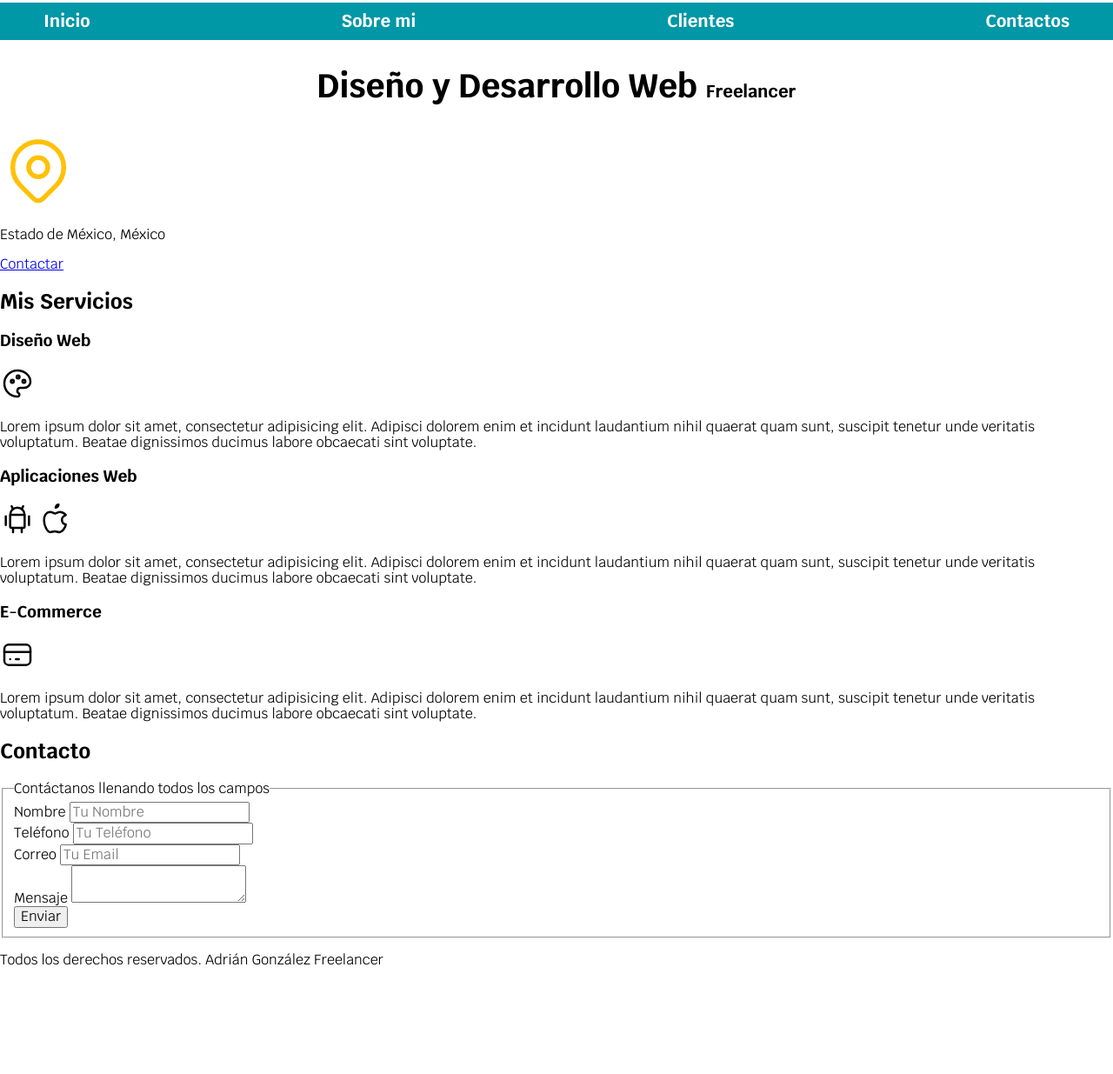
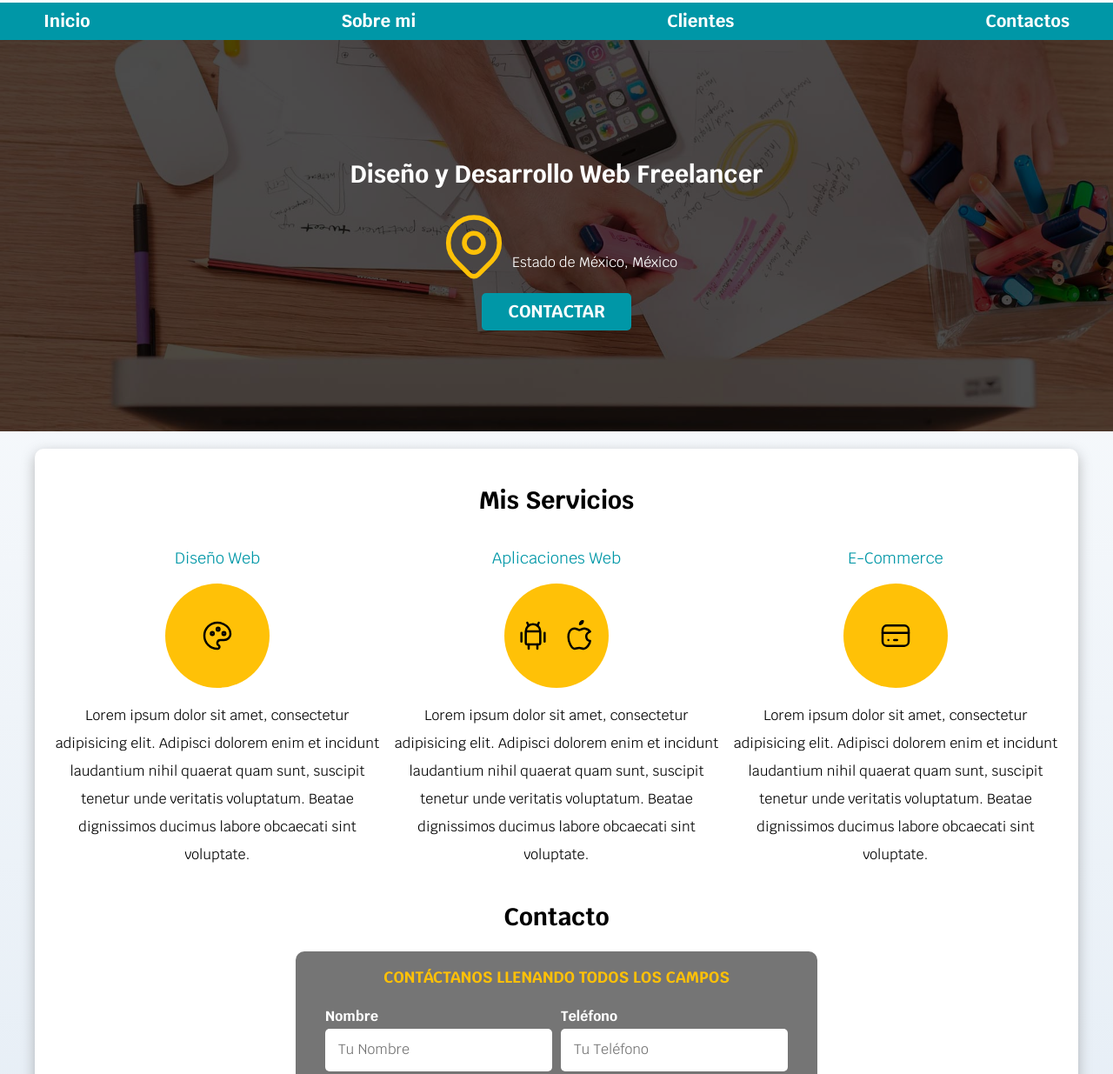
Before and after one commit to adriangonzalez-code/desarrollo-web-completo, a plain HTML site: page 01-Sitio-Freelancer/index.html in a window 1280 px wide. Shown: the part 92-1327 px from the top of the page at 87% size. Before the commit the page ends 1221 px from the top, so only its background shows below. Drawn offline with Linux system fonts and the light colour scheme.

Commit message:
Completed first landing page

```diff
--- a/01-Sitio-Freelancer/css/styles.css
+++ b/01-Sitio-Freelancer/css/styles.css
@@ -4,20 +4,73 @@
     --primario: #FFC107;
     --secundario: #0097A7;
     --gris: #757575;
+    --grisClaro: #DFE9F3;
 }
 
+/* Globales */
 html {
     font-size: 62.5%; /* Tamaño de fuente */
+    box-sizing: border-box; /* Hack para boz model */
+    scroll-snap-type: y proximity;
+}
+
+*, *:before, *:after {
+    box-sizing: inherit;
 }
 
 body {
     font-size: 16px;
     font-family: "Krub", sans-serif; /* Tipo de fuente */
+    background-image: linear-gradient(to top, var(--grisClaro) 0%, var(--blanco) 100%);
 }
 
-.titulo {
+.boton {
+    background-color: var(--secundario);
+    color: var(--blanco);
+    padding: 1rem 3rem;
+    margin-top: 1rem;
+    font-size: 2rem;
+    text-decoration: none;
+    text-transform: uppercase;
+    font-weight: bold;
+    border-radius: .5rem;
+    width: 90%;
+    text-align: center;
+    border: none;
+}
+
+@media (min-width: 768px) {
+    .boton {
+        width: auto;
+    }
+}
+
+.boton:hover {
+    cursor: pointer;
+}
+
+.sombra {
+    box-shadow: 0px 5px 15px 0px rgba(112,112,112,0.48);
+    background-color: var(--blanco);
+    padding: 2rem;
+    border-radius: 1rem;
+}
+
+/* Tipografía */
+h1 {
+    font-size: 3.8rem; /* Tamaño de fuente */
+}
+
+h2 {
+    font-size: 2.8rem; /* Tamaño de fuente */
+}
+
+h3 {
+    font-size: 1.8rem; /* Tamaño de fuente */
+}
+
+h1, h2, h3 {
     text-align: center; /* Centrar un texto */
-    font-size: 3.8rem; /* Tamaño de fuente */
 }
 
 .titulo span {
@@ -25,20 +78,49 @@ body {
 }
 
 .contenedor {
-    width: 120rem;
+    max-width: 120rem;
     margin: 0 auto;
 }
 
+/* Utilidades */
+.w-sm-100 {
+    width: 100%;
+}
+
+@media (min-width: 768px) {
+    .w-sm-100 {
+        width: auto;
+    }
+}
+
+.flex {
+    display: flex;
+}
+
+.alinear-derecha {
+    justify-content: flex-end;
+}
+
+/* Navegación Principal */
 .nav-bg {
     background-color: var(--secundario);
 }
 
 .navegacion-principal {
     display: flex;
-    justify-content: space-between;
+    flex-direction: column;
+}
+
+@media (min-width: 768px) {
+    .navegacion-principal {
+        flex-direction: row;
+        justify-content: space-between;
+    }
 }
 
 .navegacion-principal a {
+    display: block;
+    text-align: center;
     padding: 1rem;
     color: var(--blanco);
     text-decoration: none;
@@ -51,6 +133,139 @@ body {
     color: var(--oscuro);
 }
 
-@media (min-width: 480px) {
+.hero {
+    background-image: url("../img/hero.jpg");
+    background-repeat: no-repeat;
+    background-size: cover;
+    height: 450px;
+    position: relative;
+    margin-bottom: 2rem;
+}
 
+.contenido-hero {
+    position: absolute;
+    /*background-color: rgba(0, 0, 0, 0.7);!** Antetiormente era 0.5 *!*/
+    background-color: rgb(0 0 0 / 70%);
+    width: 100%;
+    height: 100%;
+    display: flex;
+    flex-direction: column;
+    align-items: center;
+    justify-content: center;
 }
+
+.contenido-hero h2,
+.contenido-hero p {
+    color: var(--blanco);
+}
+
+.contenido-hero .ubicacion {
+    display: flex;
+    align-items: flex-end;
+}
+
+/* Scroll Snap */
+.servicios,
+.navegacion-principal,
+.formulario{
+    scroll-snap-align: center;
+    scroll-snap-stop: always;
+}
+
+/* Servicios */
+@media (min-width: 768px) {
+    .servicios {
+        display: grid;
+        grid-template-columns: repeat(3, 1fr);
+        column-gap: 1rem;
+    }
+}
+
+.servicio {
+    display: flex;
+    flex-direction: column;
+    align-items: center;
+}
+
+.servicio h3 {
+    color: var(--secundario);
+    font-weight: normal;
+}
+
+.servicio p {
+    line-height: 2;
+    text-align: center;
+}
+
+.servicio .iconos {
+    height: 12rem;
+    width: 12rem;
+    background-color: var(--primario);
+    border-radius: 50%;
+    display: flex;
+    justify-content: space-evenly;
+    align-items: center;
+}
+
+/* Contacto */
+.formulario {
+    background-color: var(--gris);
+    width: min(60rem, 100%); /* Utilizar el valor mas pequeño*/
+    margin: 0 auto;
+    padding: 2rem;
+    border-radius: 1rem;
+}
+
+.formulario fieldset {
+    border: none;
+}
+
+.formulario legend {
+    text-align: center;
+    font-size: 1.8rem;
+    text-transform: uppercase;
+    font-weight: 700;
+    margin-bottom: 2rem;
+    color: var(--primario);
+}
+
+@media (min-width: 768px) {
+    .contenedor-campos {
+        display: grid;
+        grid-template-columns: repeat(2, 1fr);
+        grid-template-rows: auto auto 25rem;
+        column-gap: 1rem;
+    }
+
+    .campo:nth-child(3),
+    .campo:nth-child(4) {
+        grid-column: 1 / 3;
+    }
+}
+
+.campo {
+    margin-bottom: 1rem;
+}
+
+.campo label {
+    color: var(--blanco);
+    font-weight: bold;
+    margin-bottom: .5rem;
+    display: block;
+}
+
+.campo textarea {
+    height: 20rem;
+}
+
+.input-text {
+    width: 100%;
+    border: none;
+    padding: 1.5rem;
+    border-radius: .5rem;
+}
+
+/* Footer */
+.footer {
+    text-align: center;
+}
--- a/01-Sitio-Freelancer/index.html
+++ b/01-Sitio-Freelancer/index.html
@@ -17,7 +17,6 @@
         </header>
 
         <div class="nav-bg">
-
             <nav class="navegacion-principal contenedor">
                 <a href="#">Inicio</a>
                 <a href="#">Sobre mi</a>
@@ -26,24 +25,29 @@
             </nav>
         </div>
 
-        <section>
-            <h2 class="titulo">Diseño y Desarrollo Web <span>Freelancer</span></h2>
+        <section class="hero">
+            <div class="contenido-hero">
+                <h2>Diseño y Desarrollo Web <span>Freelancer</span></h2>
 
+                <div class="ubicacion">
                     <svg xmlns="http://www.w3.org/2000/svg" class="icon icon-tabler icon-tabler-map-pin" width="88" height="88" viewBox="0 0 24 24" stroke-width="1.5" stroke="#ffc107" fill="none" stroke-linecap="round" stroke-linejoin="round">
                         <path stroke="none" d="M0 0h24v24H0z" fill="none"/>
                         <path d="M9 11a3 3 0 1 0 6 0a3 3 0 0 0 -6 0" />
                         <path d="M17.657 16.657l-4.243 4.243a2 2 0 0 1 -2.827 0l-4.244 -4.243a8 8 0 1 1 11.314 0z" />
                     </svg>
-
                     <p>Estado de México, México</p>
-            <a href="#">Contactar</a>
+                </div>
+                <a class="boton" href="#">Contactar</a>
+            </div> <!-- .contenido-hero -->
         </section>
 
-        <main>
+        <main class="contenedor sombra">
             <h2>Mis Servicios</h2>
 
-            <section>
+            <div class="servicios">
+                <section class="servicio">
                     <h3>Diseño Web</h3>
+                    <div class="iconos">
                         <svg xmlns="http://www.w3.org/2000/svg" class="icon icon-tabler icon-tabler-palette" width="40" height="40" viewBox="0 0 24 24" stroke-width="1.5" stroke="#000000" fill="none" stroke-linecap="round" stroke-linejoin="round">
                             <path stroke="none" d="M0 0h24v24H0z" fill="none"/>
                             <path d="M12 21a9 9 0 0 1 0 -18c4.97 0 9 3.582 9 8c0 1.06 -.474 2.078 -1.318 2.828c-.844 .75 -1.989 1.172 -3.182 1.172h-2.5a2 2 0 0 0 -1 3.75a1.3 1.3 0 0 1 -1 2.25" />
@@ -51,11 +55,13 @@
                             <path d="M12.5 7.5m-1 0a1 1 0 1 0 2 0a1 1 0 1 0 -2 0" />
                             <path d="M16.5 10.5m-1 0a1 1 0 1 0 2 0a1 1 0 1 0 -2 0" />
                         </svg>
+                    </div>
                     <p>Lorem ipsum dolor sit amet, consectetur adipisicing elit. Adipisci dolorem enim et incidunt laudantium nihil quaerat quam sunt, suscipit tenetur unde veritatis voluptatum. Beatae dignissimos ducimus labore obcaecati sint voluptate.</p>
                 </section>
 
-            <section>
+                <section class="servicio">
                     <h3>Aplicaciones Web</h3>
+                    <div class="iconos">
                         <svg xmlns="http://www.w3.org/2000/svg" class="icon icon-tabler icon-tabler-brand-android" width="40" height="40" viewBox="0 0 24 24" stroke-width="1.5" stroke="#000000" fill="none" stroke-linecap="round" stroke-linejoin="round">
                             <path stroke="none" d="M0 0h24v24H0z" fill="none"/>
                             <path d="M4 10l0 6" />
@@ -71,11 +77,13 @@
                             <path d="M8.286 7.008c-3.216 0 -4.286 3.23 -4.286 5.92c0 3.229 2.143 8.072 4.286 8.072c1.165 -.05 1.799 -.538 3.214 -.538c1.406 0 1.607 .538 3.214 .538s4.286 -3.229 4.286 -5.381c-.03 -.011 -2.649 -.434 -2.679 -3.23c-.02 -2.335 2.589 -3.179 2.679 -3.228c-1.096 -1.606 -3.162 -2.113 -3.75 -2.153c-1.535 -.12 -3.032 1.077 -3.75 1.077c-.729 0 -2.036 -1.077 -3.214 -1.077z" />
                             <path d="M12 4a2 2 0 0 0 2 -2a2 2 0 0 0 -2 2" />
                         </svg>
+                    </div>
                     <p>Lorem ipsum dolor sit amet, consectetur adipisicing elit. Adipisci dolorem enim et incidunt laudantium nihil quaerat quam sunt, suscipit tenetur unde veritatis voluptatum. Beatae dignissimos ducimus labore obcaecati sint voluptate.</p>
                 </section>
 
-            <section>
+                <section class="servicio">
                     <h3>E-Commerce</h3>
+                   <div class="iconos">
                        <svg xmlns="http://www.w3.org/2000/svg" class="icon icon-tabler icon-tabler-credit-card" width="40" height="40" viewBox="0 0 24 24" stroke-width="1.5" stroke="#000000" fill="none" stroke-linecap="round" stroke-linejoin="round">
                            <path stroke="none" d="M0 0h24v24H0z" fill="none"/>
                            <path d="M3 5m0 3a3 3 0 0 1 3 -3h12a3 3 0 0 1 3 3v8a3 3 0 0 1 -3 3h-12a3 3 0 0 1 -3 -3z" />
@@ -83,39 +91,43 @@
                            <path d="M7 15l.01 0" />
                            <path d="M11 15l2 0" />
                        </svg>
+                   </div>
                     <p>Lorem ipsum dolor sit amet, consectetur adipisicing elit. Adipisci dolorem enim et incidunt laudantium nihil quaerat quam sunt, suscipit tenetur unde veritatis voluptatum. Beatae dignissimos ducimus labore obcaecati sint voluptate.</p>
                 </section>
-        </main>
+            </div> <!-- .servicios -->
 
             <section>
                 <h2>Contacto</h2>
-            <form action="">
+                <form class="formulario">
                     <fieldset>
                         <legend>Contáctanos llenando todos los campos</legend>
-                    <div>
+                        <div class="contenedor-campos">
+                            <div class="campo">
                                 <label>Nombre</label>
-                        <input type="text" placeholder="Tu Nombre">
+                                <input class="input-text" type="text" placeholder="Tu Nombre">
                             </div>
-                    <div>
+                            <div class="campo">
                                 <label for="">Teléfono</label>
-                        <input type="tel" placeholder="Tu Teléfono">
+                                <input class="input-text" type="tel" placeholder="Tu Teléfono">
                             </div>
-                    <div>
+                            <div class="campo">
                                 <label for="">Correo</label>
-                        <input type="email" placeholder="Tu Email">
+                                <input class="input-text" type="email" placeholder="Tu Email">
                             </div>
-                    <div>
+                            <div class="campo">
                                 <label for="">Mensaje</label>
-                        <textarea></textarea>
+                                <textarea class="input-text"></textarea>
                             </div>
-                    <div>
-                        <input type="submit" value="Enviar">
+                        </div> <!-- .contenedor-campos -->
+                        <div class="alinear-derecha flex">
+                            <input class="boton w-sm-100" type="submit" value="Enviar">
                         </div>
                     </fieldset>
                 </form>
             </section>
+        </main>
 
-        <footer>
+        <footer class="footer">
             <p>Todos los derechos reservados. Adrián González Freelancer</p>
         </footer>
     </body>
```
Lines whose indentation alone changed are shown as unchanged.
